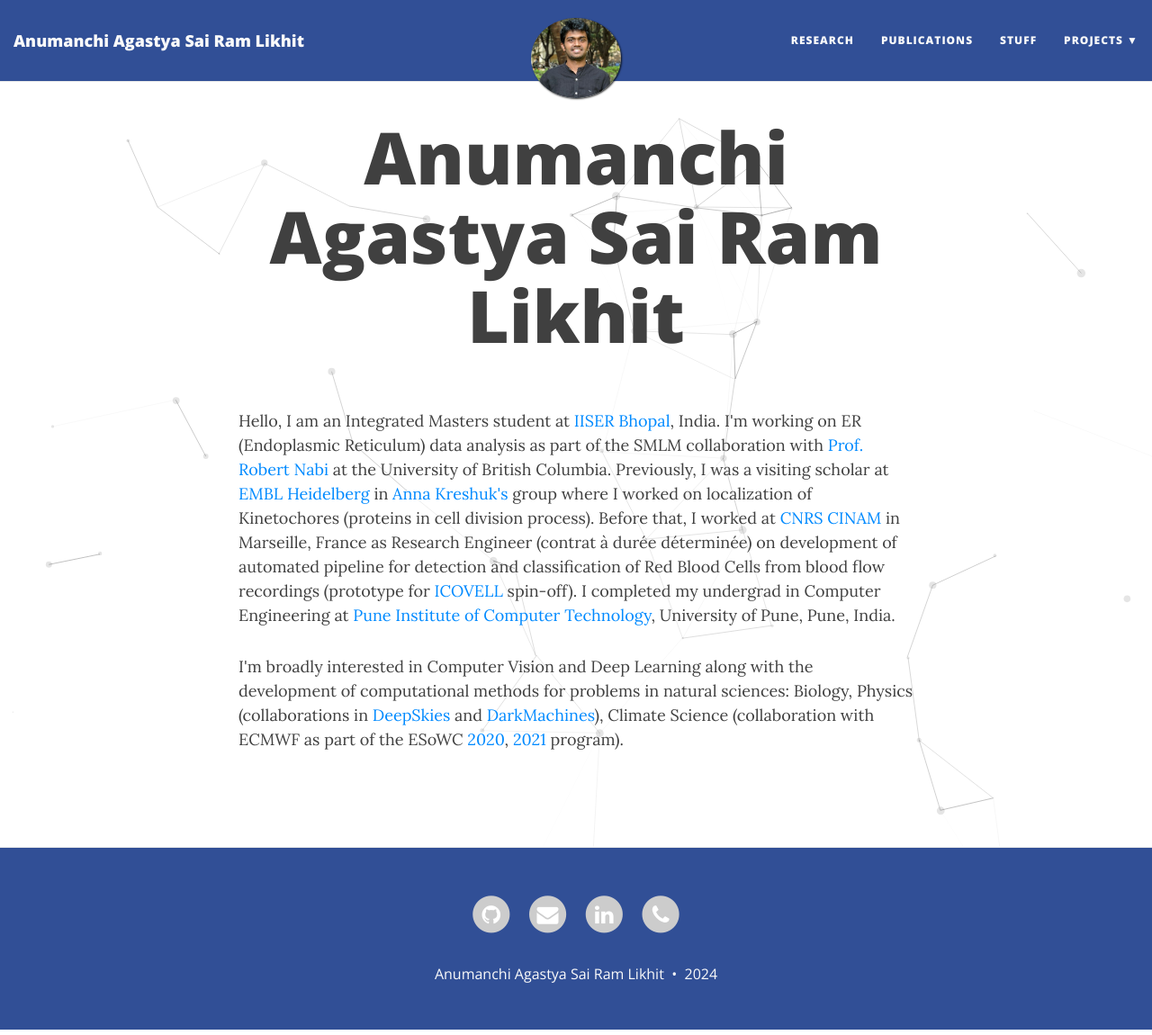
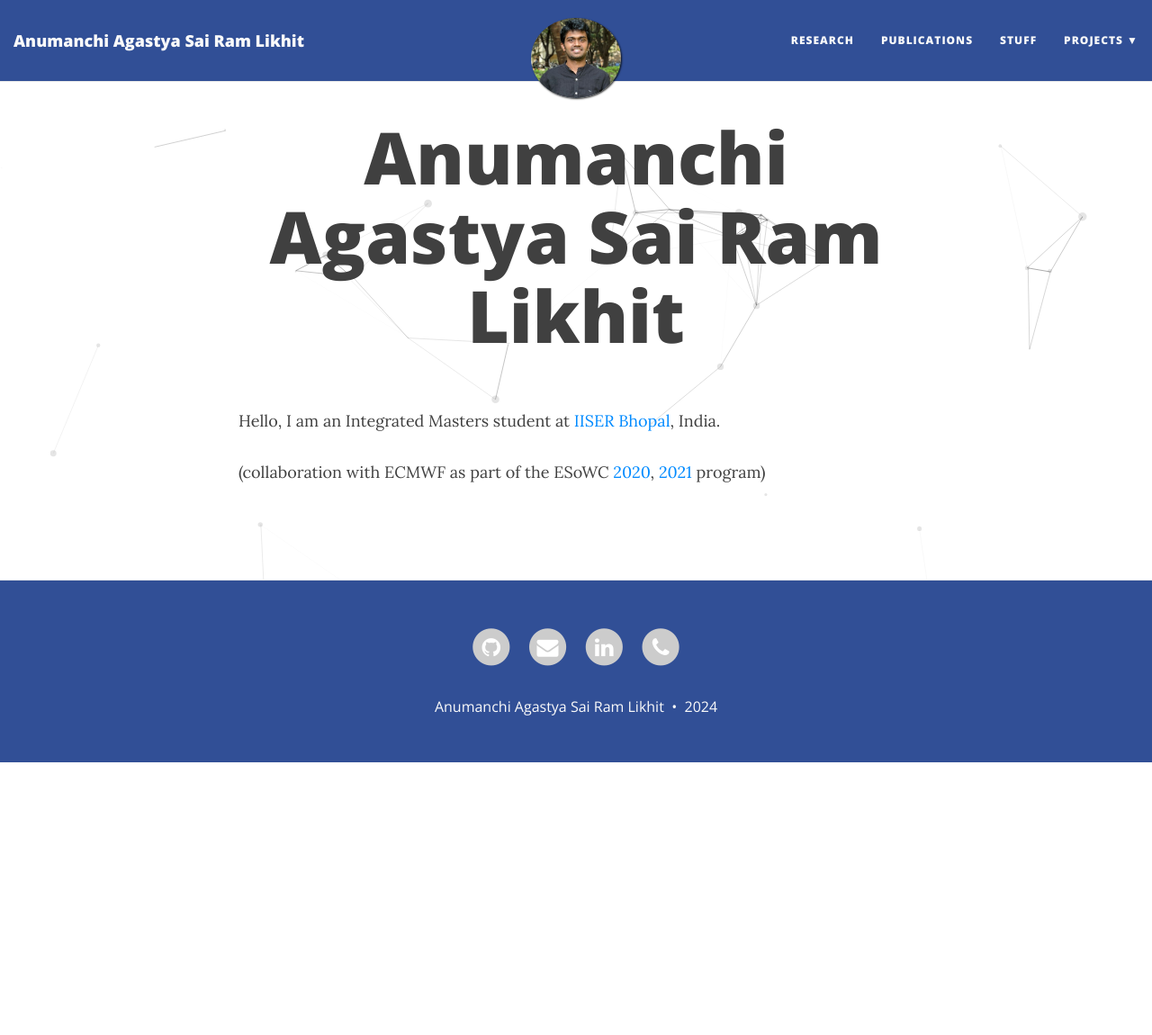
Before and after one commit to astropi-b/astropi-b.github.io, a Jekyll site: the page built from index.md, in a window 1280 px wide and 1150 px high. Shown: the whole window at 90% size. Built offline with Jekyll 4.4.1, drawn with Linux system fonts in a browser that asks for light colours; nearby versions of some CDN libraries.

Commit message:
Update index.md

```diff
--- a/index.md
+++ b/index.md
@@ -8,13 +8,12 @@ meta-title: About me
 
 <p class="about-text">
 <!--<span class="fa fa-briefcase about-icon"></span> -->
- Hello, I am an Integrated Masters student at <a target="_blank" href="https://www.iiserb.ac.in/">IISER Bhopal</a>, India. I'm working on ER (Endoplasmic Reticulum) data analysis as part of the SMLM collaboration with <a target="_blank" href="https://cps.med.ubc.ca/faculty1/nabi/">Prof. Robert Nabi</a> at the University of British Columbia. Previously, I was a visiting scholar at <a target="_blank" href="https://www.embl.de/">EMBL Heidelberg</a> in <a target="_blank" href="https://www.embl.de/research/units/cbb/kreshuk/members/index.php?s_personId=CP-60028565">Anna Kreshuk's</a> group where I worked on localization of Kinetochores (proteins in cell division process).
- Before that, I worked at <a target="_blank" href="http://www.cinam.univ-mrs.fr/cinam/en/">CNRS CINAM</a> in Marseille, France as Research Engineer (contrat à durée déterminée) on development of automated pipeline for detection and classification of Red Blood Cells from blood flow recordings (prototype for <a target="_blank" href="https://www.cinam.univ-mrs.fr/cinam/en/valorisation/startup/">ICOVELL</a> spin-off). I completed my undergrad in Computer Engineering at <a target="_blank" href="https://pict.edu/">Pune Institute of Computer Technology</a>, University of Pune, Pune, India.
+ Hello, I am an Integrated Masters student at <a target="_blank" href="https://www.iiserb.ac.in/">IISER Bhopal</a>, India.
  </p>
 
 <p class="about-text">
 <!-- <span class="fa fa-code about-icon"></span> -->
-I'm broadly interested in Computer Vision and Deep Learning along with the development of computational methods for problems in natural sciences: Biology, Physics (collaborations in <a target="_blank" href="https://deepskieslab.com/">DeepSkies</a> and <a target="_blank" href="https://www.darkmachines.org/">DarkMachines</a>), Climate Science (collaboration with ECMWF as part of the ESoWC <a target="_blank" href="https://github.com/esowc/challenges_2020">2020</a>, <a target="_blank" href="https://github.com/esowc/challenges_2021">2021</a> program).
+ (collaboration with ECMWF as part of the ESoWC <a target="_blank" href="https://github.com/esowc/challenges_2020">2020</a>, <a target="_blank" href="https://github.com/esowc/challenges_2021">2021</a> program)
 </p>
 
 <!-- <p class="about-text">
@@ -25,7 +24,7 @@ Eager in meeting new people, to connect, discuss, network and grow, mostly at ac
 
 <p class="about-text">
 <!-- <span class="fa fa-envelope about-icon"></span> -->
-<!-- Let’s connect if you want to collab and create something awesome in the world of open source tech. Follow the social media links given below or drop a mail <a target="_blank" href="mailto:dmadaan[at]kaist.ac.kr">here</a>.
+<!-- Let’s connect if you want to collab and create something awesome in the world of open source tech. Follow the social media links given below or drop a mail <a target="_blank" href="mailto:astropi.2003[at]gmail.com">here</a>.
 </p>-->
 
 <br>
```
